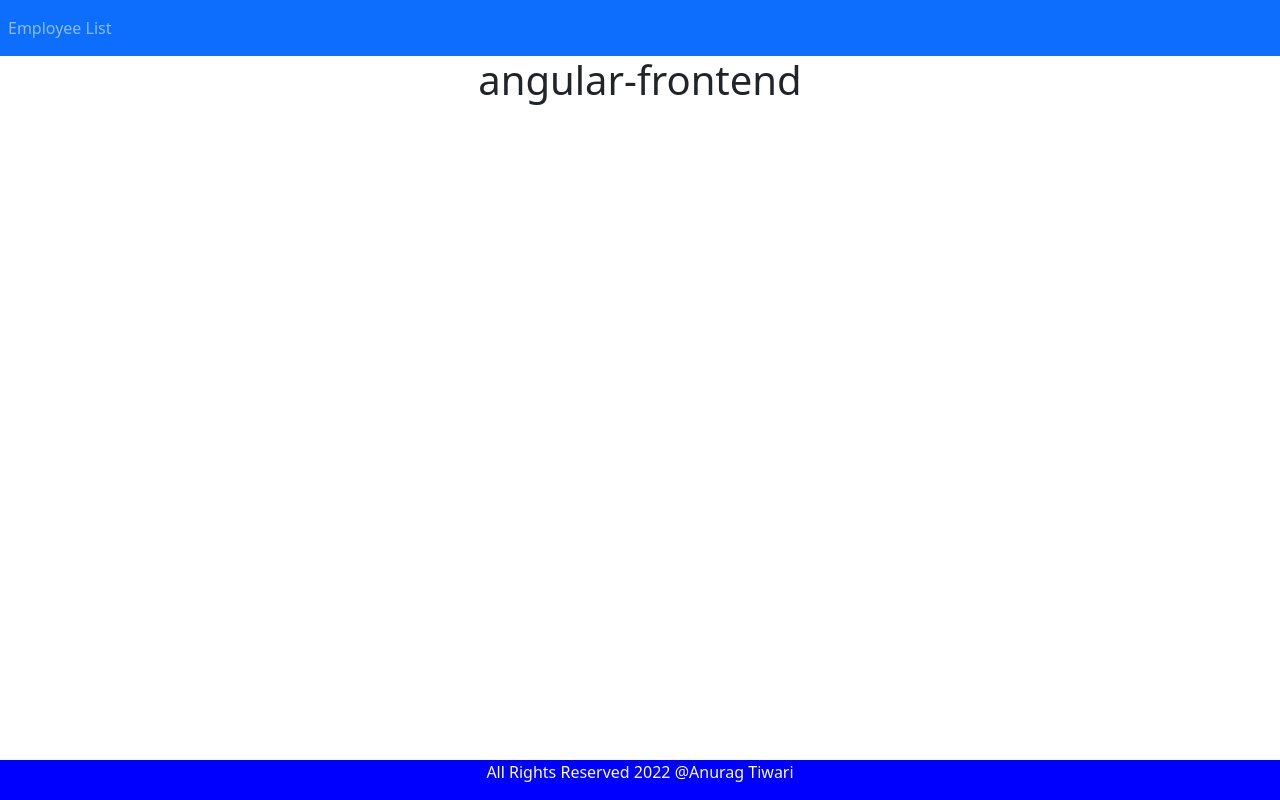
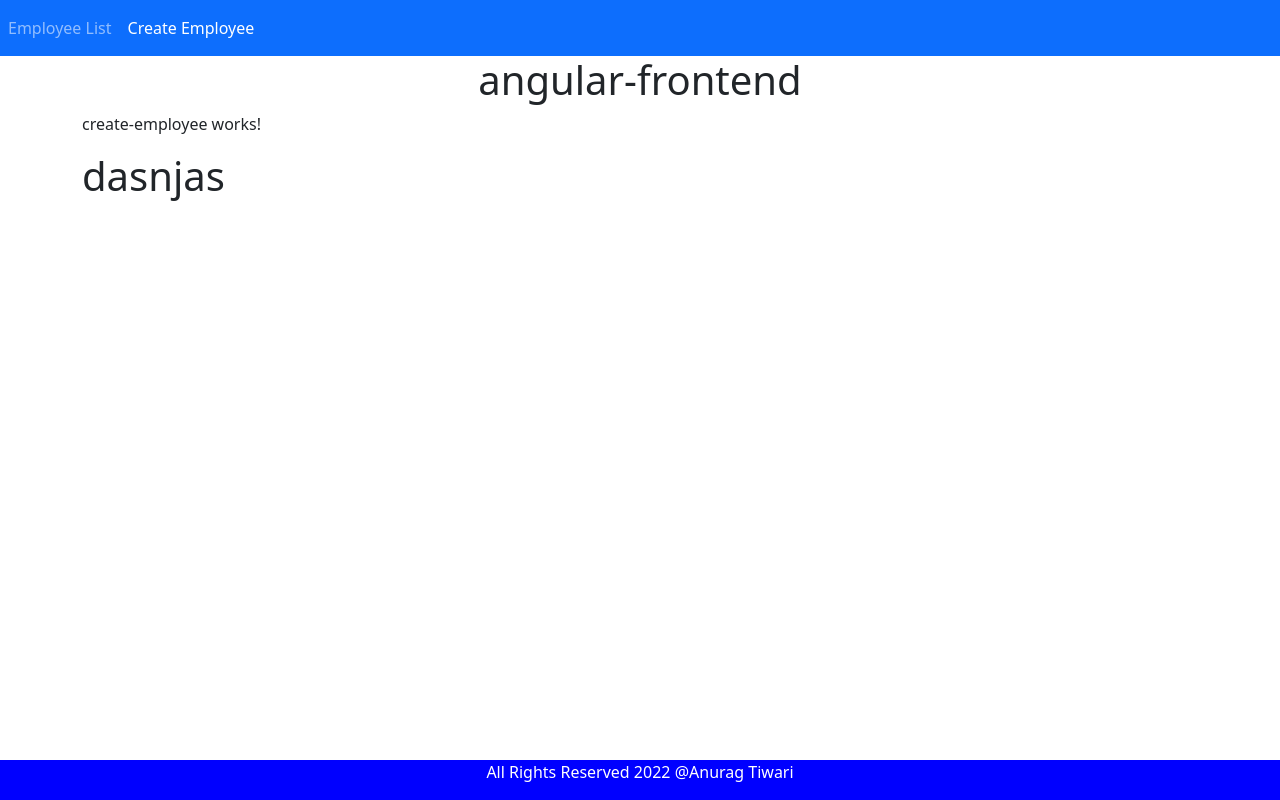
Before and after one commit to msd7at/CRUD-SPRING-BOOT-ANGULAR-10, an Angular app in the folder angular-frontend/: page /create-employee in a window 1280 px wide. Before the commit this address led to /. Built offline with nearby package versions, Linux system fonts and the light colour scheme.

Commit message:
Created Angular Create Employee Component

```diff
--- a/angular-frontend/src/app/app-routing.module.ts
+++ b/angular-frontend/src/app/app-routing.module.ts
@@ -1,9 +1,11 @@
 import { NgModule } from '@angular/core';
 import { RouterModule, Routes } from '@angular/router';
+import { CreateEmployeeComponent } from './create-employee/create-employee.component';
 import { EmployeeListComponent } from './employee-list/employee-list.component';
 
 const routes: Routes = [
   { path: 'employees', component: EmployeeListComponent },
+  { path: 'create-employee', component: CreateEmployeeComponent },
   { path: '', redirectTo: 'employees', pathMatch: 'full' }
 ];
 
--- a/angular-frontend/src/app/app.component.html
+++ b/angular-frontend/src/app/app.component.html
@@ -1,7 +1,11 @@
 <nav class="navbar navbar-expand-sm bg-primary navbar-dark">
     <ul class="navbar-nav">
         <li class="nav-item">
-            <a router="employess" routerLinkActive="active" class="nav-link">Employee List</a>
+            <a routerLink="employees" routerLinkActive="active" class="nav-link">Employee List</a>
+        </li>
+
+        <li class="nav-item">
+            <a routerLink="create-employee" routerLinkActive="active" class="nav-link">Create Employee</a>
         </li>
     </ul>
 </nav>
--- a/angular-frontend/src/app/app.module.ts
+++ b/angular-frontend/src/app/app.module.ts
@@ -4,11 +4,13 @@
 import { AppRoutingModule } from './app-routing.module';
 import { AppComponent } from './app.component';
 import { EmployeeListComponent } from './employee-list/employee-list.component';
+import { CreateEmployeeComponent } from './create-employee/create-employee.component';
 
 @NgModule({
   declarations: [
     AppComponent,
-    EmployeeListComponent
+    EmployeeListComponent,
+    CreateEmployeeComponent
   ],
   imports: [
     BrowserModule,
--- /dev/null
+++ b/angular-frontend/src/app/create-employee/create-employee.component.html
@@ -0,0 +1,2 @@
+<p>create-employee works!</p>
+<h1>dasnjas</h1>
--- /dev/null
+++ b/angular-frontend/src/app/create-employee/create-employee.component.ts
@@ -0,0 +1,15 @@
+import { Component, OnInit } from '@angular/core';
+
+@Component({
+  selector: 'app-create-employee',
+  templateUrl: './create-employee.component.html',
+  styleUrls: ['./create-employee.component.css']
+})
+export class CreateEmployeeComponent implements OnInit {
+
+  constructor() { }
+
+  ngOnInit(): void {
+  }
+
+}
```
Also changed, not shown: angular-frontend/src/app/create-employee/create-employee.component.css (added), 1 other file (tests, documents, lock files or other folders).
